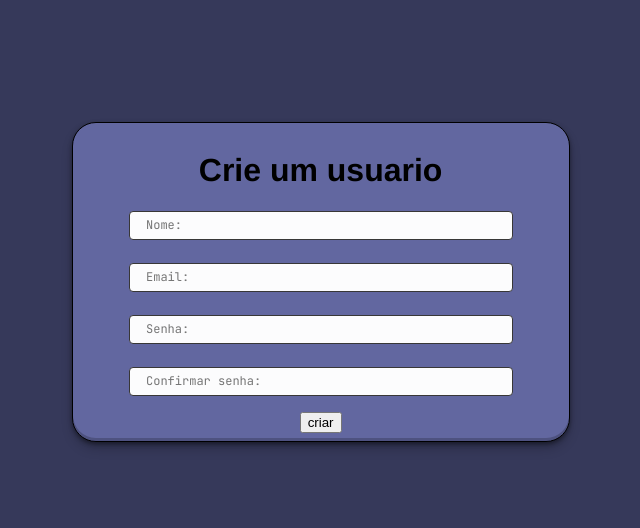
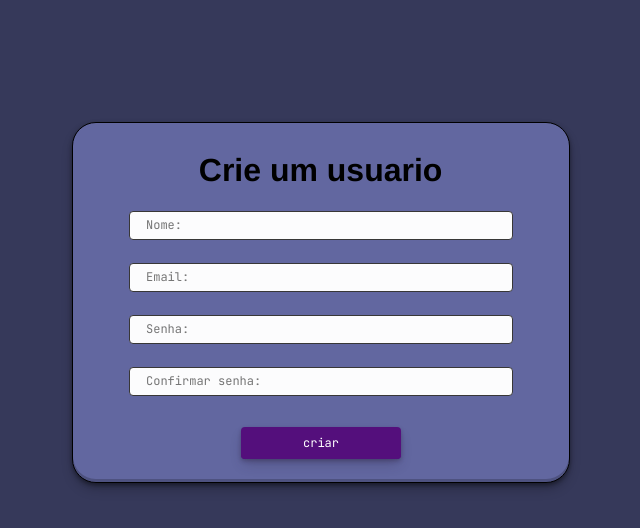
Before and after one commit to juan12331/Acesso_usuarios, a React (Vite) app in the folder frontend/: page /Criar in a window 1280 px wide. Shown: the top 528 px of the page, without its empty margins (321-961 px from the left). Built offline with nearby package versions, Linux system fonts and the light colour scheme.

Commit message:
entruturando create

```diff
--- a/frontend/src/pages/create_users/create.jsx
+++ b/frontend/src/pages/create_users/create.jsx
@@ -23,7 +23,7 @@ const create = () => {
                 <input type="text" placeholder='Email:'className='input' />
                 <input type="password" placeholder='Senha:'className='input' />
                 <input type="password" placeholder='Confirmar senha:'className='input' />
-                <button onClick={criar}>criar</button>
+                <button onClick={criar} className='button'>criar</button>
             </div>
         </div>
 
--- a/frontend/src/pages/login_adm/login.css
+++ b/frontend/src/pages/login_adm/login.css
@@ -48,12 +48,12 @@ body{
 .button {
     align-items: center;
     appearance: none;
-    background-color: #00ff62;
+    background-color:#540f7c;
     border-radius: 4px;
     border-width: 0;
-    box-shadow: rgba(45, 35, 66, 0.4) 0 2px 4px,rgba(45, 35, 66, 0.3) 0 7px 13px -3px,#00ff62 0 -3px 0 inset;
+    box-shadow: rgba(45, 35, 66, 0.4) 0 2px 4px,rgba(45, 35, 66, 0.3) 0 7px 13px -3px,#540f7c 0 -3px 0 inset;
     box-sizing: border-box;
-    color: #36395A;
+    color: #ffffff;
     cursor: pointer;
     display: inline-flex;
     font-family: "JetBrains Mono",monospace;
@@ -87,7 +87,7 @@ body{
   }
 
   .button:active {
-    box-shadow: #727272 0 3px 7px inset;
+    box-shadow: #000000 0 3px 7px inset;
     transform: translateY(2px);
   }
 
```
